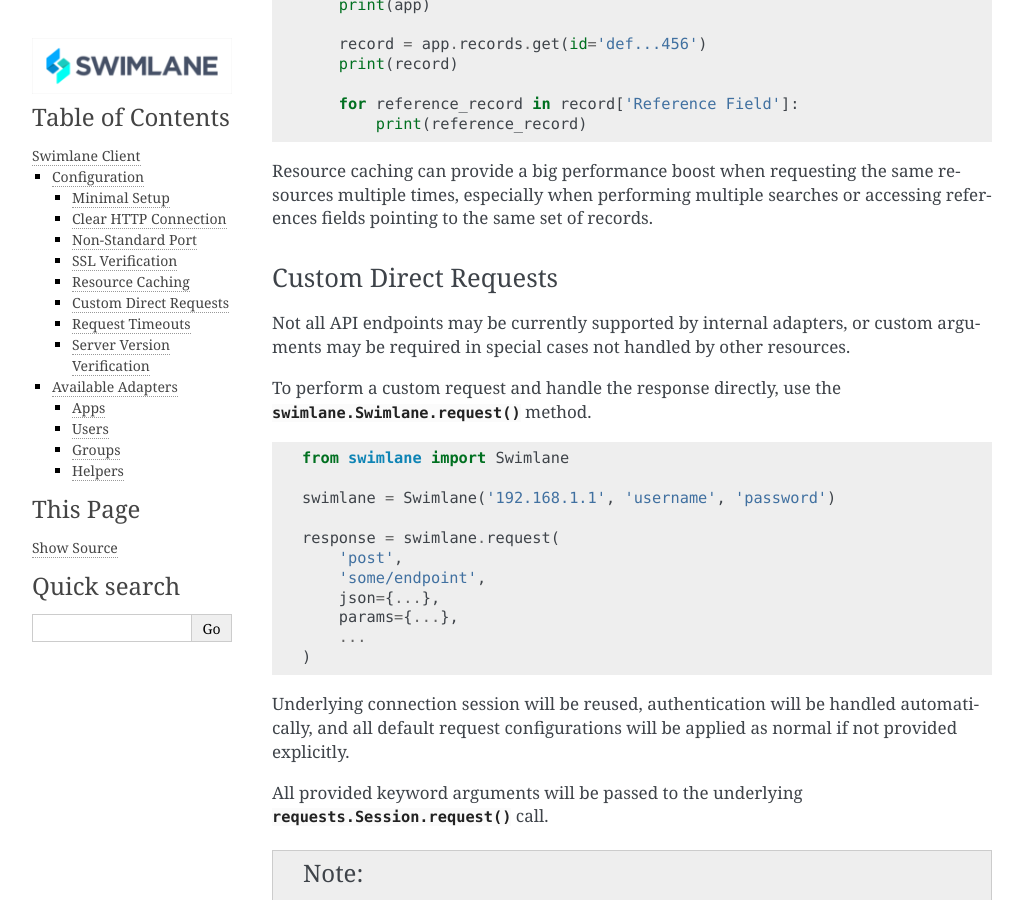
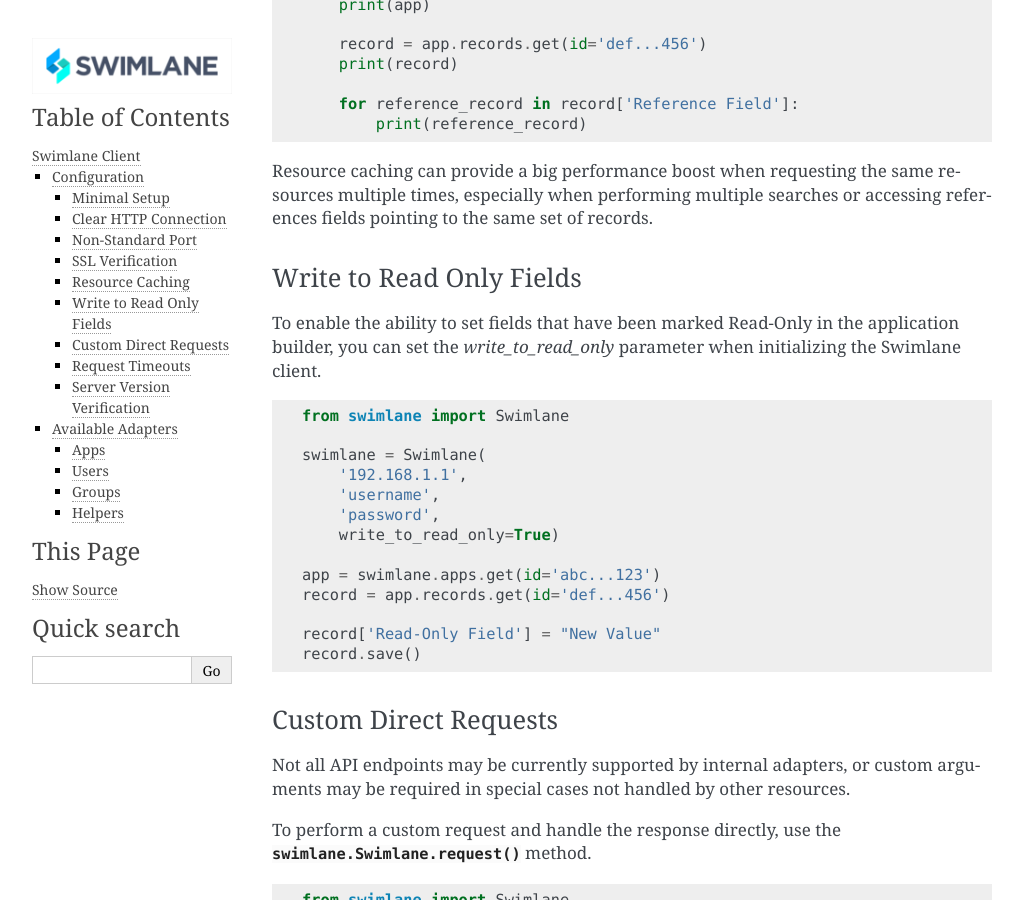
Before and after one commit to swimlane/swimlane-python, a Sphinx documentation site: the page built from docs/examples/client.rst, in a window 1280 px wide and 900 px high, scrolled down 2670 px. Shown: the whole window, without its empty margins (118-1141 px from the left). Built offline with Sphinx 7.4.7, drawn with Linux system fonts in a browser that asks for light colours.

Commit message:
Updated documentation and code error

```diff
--- a/docs/examples/client.rst
+++ b/docs/examples/client.rst
@@ -149,6 +149,27 @@
 Resource caching can provide a big performance boost when requesting the same resources multiple times, especially when
 performing multiple searches or accessing references fields pointing to the same set of records.
 
+Write to Read Only Fields
+^^^^^^^^^^^^^^^^^^^^^^^^^
+
+To enable the ability to set fields that have been marked Read-Only in the application builder, you can set the
+`write_to_read_only` parameter when initializing the Swimlane client.
+
+.. code-block:: python
+
+    from swimlane import Swimlane
+
+    swimlane = Swimlane(
+        '192.168.1.1',
+        'username',
+        'password',
+        write_to_read_only=True)
+
+    app = swimlane.apps.get(id='abc...123')
+    record = app.records.get(id='def...456')
+
+    record['Read-Only Field'] = "New Value"
+    record.save()
 
 Custom Direct Requests
 ^^^^^^^^^^^^^^^^^^^^^^
```
Also changed, not shown: 3 other files.
